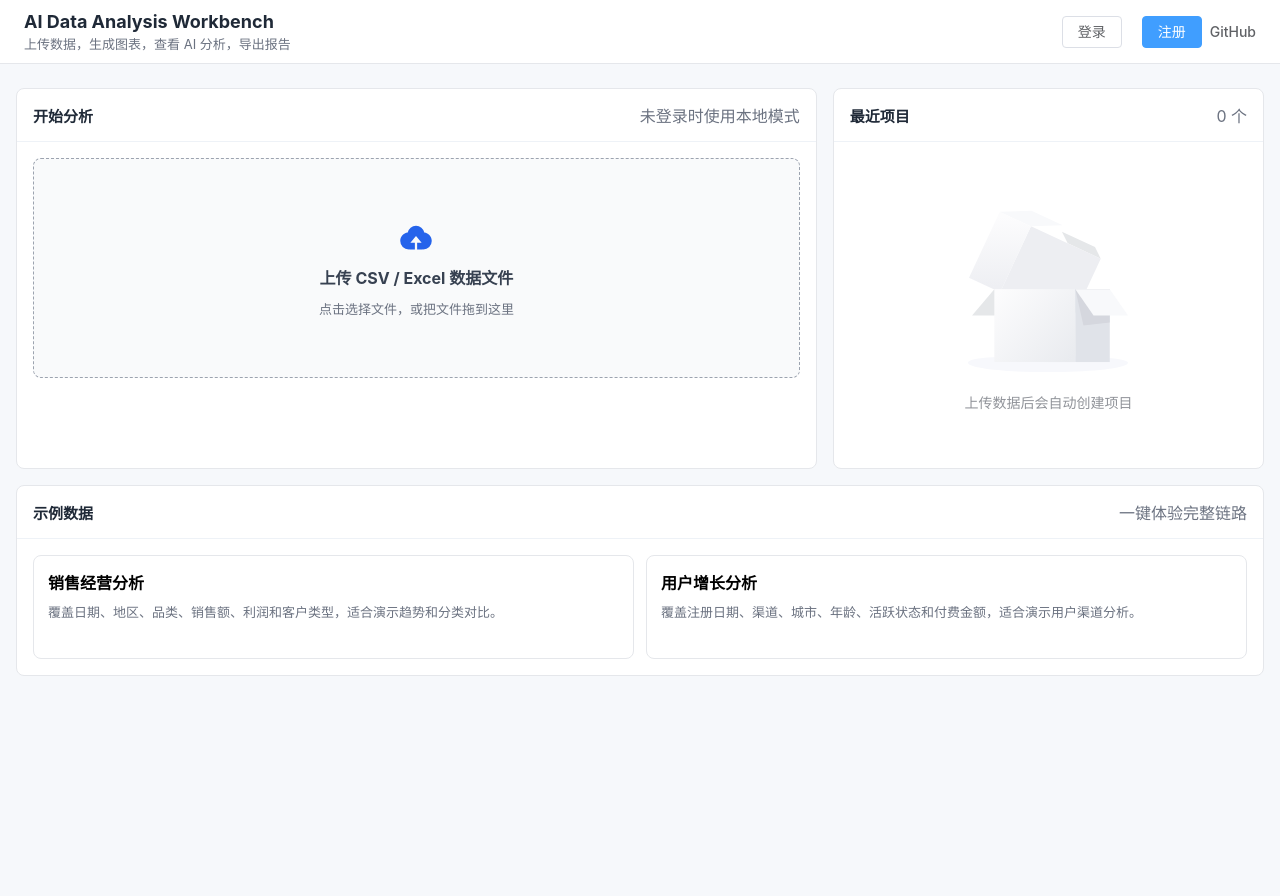
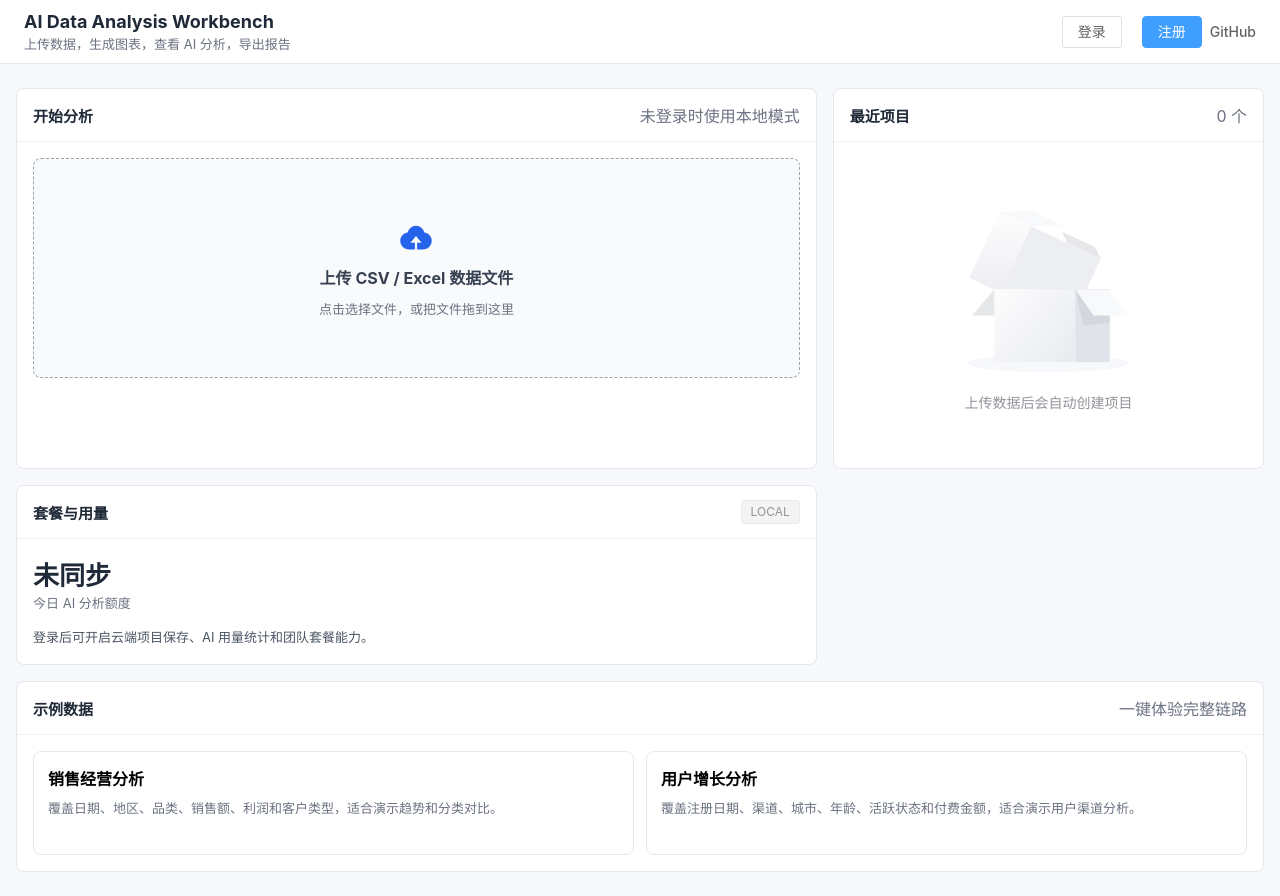
Before and after one commit to zayyo123/ai-data-analysis-workbench, a Vue app: page / in a window 1280 px wide. Before the commit the page ends 800 px from the top, so only its background shows below. Built offline with nearby package versions, Linux system fonts and the light colour scheme.

Commit message:
feat: show usage plan and saved reports

```diff
--- a/src/components/ai/AiAnalysisPanel.vue
+++ b/src/components/ai/AiAnalysisPanel.vue
@@ -1,9 +1,12 @@
 <script setup lang="ts">
+import type { AiReport } from '@/types/project'
+
 defineProps<{
   output: string
   generating: boolean
   canSave: boolean
   error?: string
+  reports?: AiReport[]
 }>()
 
 const emit = defineEmits<{
@@ -11,6 +14,7 @@ const emit = defineEmits<{
   stop: []
   save: []
   clear: []
+  loadReport: [report: AiReport]
 }>()
 </script>
 
@@ -69,6 +73,24 @@ const emit = defineEmits<{
           清空
         </el-button>
       </div>
+
+      <div
+        v-if="reports?.length"
+        class="report-list"
+      >
+        <p class="muted report-list-title">
+          已保存报告
+        </p>
+        <button
+          v-for="report in reports.slice(0, 5)"
+          :key="report.id"
+          class="report-item"
+          @click="emit('loadReport', report)"
+        >
+          <strong>{{ report.promptTitle }}</strong>
+          <span>{{ new Date(report.createdAt).toLocaleString() }}</span>
+        </button>
+      </div>
     </div>
   </div>
 </template>
@@ -93,4 +115,37 @@ pre {
   font-size: 13px;
   line-height: 1.7;
 }
+
+.report-list {
+  display: flex;
+  flex-direction: column;
+  gap: 8px;
+  margin-top: 14px;
+}
+
+.report-list-title {
+  margin: 0;
+  font-size: 12px;
+}
+
+.report-item {
+  display: flex;
+  cursor: pointer;
+  flex-direction: column;
+  gap: 3px;
+  border: 1px solid #e5e7eb;
+  border-radius: 8px;
+  background: #ffffff;
+  padding: 10px;
+  text-align: left;
+}
+
+.report-item:hover {
+  border-color: #0f766e;
+}
+
+.report-item span {
+  color: #6b7280;
+  font-size: 12px;
+}
 </style>
--- /dev/null
+++ b/src/components/billing/UsagePlanCard.vue
@@ -0,0 +1,87 @@
+<script setup lang="ts">
+import { computed } from 'vue'
+import type { AuthUser, UsageSummary } from '@/types/auth'
+
+const props = defineProps<{
+  user: AuthUser | null
+  usage: UsageSummary | null
+}>()
+
+const isLoggedIn = computed(() => Boolean(props.user))
+const limitText = computed(() => {
+  if (!props.usage) return '未同步'
+  if (props.usage.aiDailyLimit === null) return '不限次'
+  return `${props.usage.aiUsedToday}/${props.usage.aiDailyLimit}`
+})
+
+const usagePercent = computed(() => {
+  if (!props.usage?.aiDailyLimit) return 0
+  return Math.min(100, Math.round((props.usage.aiUsedToday / props.usage.aiDailyLimit) * 100))
+})
+
+const planDescription = computed(() => {
+  if (!isLoggedIn.value) return '登录后可开启云端项目保存、AI 用量统计和团队套餐能力。'
+  if (!props.usage) return '正在同步账号套餐和用量信息。'
+  if (props.usage.aiDailyLimit === null) return '当前套餐适合高频分析、团队协作和自动化报告。'
+  return '免费版适合演示和轻量分析，后续可升级为 Pro 解锁更高额度。'
+})
+</script>
+
+<template>
+  <div class="panel">
+    <div class="panel-header">
+      <h2 class="panel-title">
+        套餐与用量
+      </h2>
+      <el-tag :type="isLoggedIn ? 'success' : 'info'">
+        {{ usage?.plan ?? 'LOCAL' }}
+      </el-tag>
+    </div>
+    <div class="panel-body usage-card">
+      <div>
+        <p class="usage-value">
+          {{ limitText }}
+        </p>
+        <p class="muted usage-caption">
+          今日 AI 分析额度
+        </p>
+      </div>
+
+      <el-progress
+        v-if="usage?.aiDailyLimit"
+        :percentage="usagePercent"
+        :stroke-width="8"
+        :show-text="false"
+      />
+
+      <p class="usage-description">
+        {{ planDescription }}
+      </p>
+    </div>
+  </div>
+</template>
+
+<style scoped>
+.usage-card {
+  display: flex;
+  flex-direction: column;
+  gap: 12px;
+}
+
+.usage-value {
+  margin: 0;
+  font-size: 26px;
+  font-weight: 800;
+}
+
+.usage-caption,
+.usage-description {
+  margin: 0;
+  font-size: 13px;
+  line-height: 1.7;
+}
+
+.usage-description {
+  color: #4b5563;
+}
+</style>
--- /dev/null
+++ b/src/services/api/reportApi.ts
@@ -0,0 +1,22 @@
+import type { AiReport } from '@/types/project'
+import { apiRequest } from './httpClient'
+
+interface ServerAiReport {
+  id: string
+  type: AiReport['type']
+  promptTitle: string
+  content: string
+  createdAt: string
+}
+
+export async function listRemoteReports(projectId: string): Promise<AiReport[]> {
+  const response = await apiRequest<{ reports: ServerAiReport[] }>(`/reports/${projectId}`)
+  return response.reports.map((report) => ({
+    id: report.id,
+    type: report.type,
+    promptTitle: report.promptTitle,
+    content: report.content,
+    finished: true,
+    createdAt: new Date(report.createdAt).getTime(),
+  }))
+}
--- a/src/stores/aiStore.ts
+++ b/src/stores/aiStore.ts
@@ -86,6 +86,11 @@ export const useAiStore = defineStore('ai', () => {
     error.value = ''
   }
 
+  function loadReport(report: AiReport): void {
+    output.value = report.content
+    error.value = ''
+  }
+
   return {
     output,
     generating,
@@ -94,6 +99,7 @@ export const useAiStore = defineStore('ai', () => {
     generateAnalysis,
     stopGeneration,
     saveCurrentReport,
+    loadReport,
     clearCurrentOutput,
   }
 })
--- a/src/stores/projectStore.ts
+++ b/src/stores/projectStore.ts
@@ -1,6 +1,7 @@
 import { defineStore } from 'pinia'
 import { ref } from 'vue'
 import { getRemoteProject, listRemoteProjects, updateRemoteProject } from '@/services/api/projectApi'
+import { listRemoteReports } from '@/services/api/reportApi'
 import type { DashboardConfig } from '@/types/chart'
 import type { AiReport, AnalysisProject } from '@/types/project'
 import { loadProjects, saveProjects } from '@/services/storage/projectStorage'
@@ -99,6 +100,20 @@ export const useProjectStore = defineStore('project', () => {
     }
   }
 
+  async function refreshCurrentReports(): Promise<void> {
+    const authStore = useAuthStore()
+    if (!authStore.isAuthenticated || !currentProject.value) return
+
+    syncError.value = ''
+    try {
+      currentProject.value.aiReports = await listRemoteReports(currentProject.value.id)
+      projects.value = projects.value.map((project) => (project.id === currentProject.value?.id ? currentProject.value : project))
+      persist()
+    } catch (caughtError) {
+      syncError.value = caughtError instanceof Error ? caughtError.message : '远程报告同步失败'
+    }
+  }
+
   function deleteProject(projectId: string): void {
     projects.value = projects.value.filter((project) => project.id !== projectId)
     if (currentProject.value?.id === projectId) currentProject.value = null
@@ -121,6 +136,7 @@ export const useProjectStore = defineStore('project', () => {
     refreshRemoteProjects,
     loadRemoteProject,
     syncCurrentProject,
+    refreshCurrentReports,
     deleteProject,
   }
 })
--- a/src/views/HomeView.vue
+++ b/src/views/HomeView.vue
@@ -2,6 +2,7 @@
 import { onMounted, watch } from 'vue'
 import { useRouter } from 'vue-router'
 import { ElMessage } from 'element-plus'
+import UsagePlanCard from '@/components/billing/UsagePlanCard.vue'
 import FileDropzone from '@/components/upload/FileDropzone.vue'
 import { sampleDatasets, type SampleDataset } from '@/data/sampleDatasets'
 import { createRemoteDataset } from '@/services/api/datasetApi'
@@ -188,6 +189,11 @@ function logout(): void {
         </div>
       </div>
 
+      <UsagePlanCard
+        :user="authStore.user"
+        :usage="authStore.usage"
+      />
+
       <div class="panel sample-panel">
         <div class="panel-header">
           <h2 class="panel-title">
--- a/src/views/WorkbenchView.vue
+++ b/src/views/WorkbenchView.vue
@@ -3,6 +3,7 @@ import { computed, onMounted } from 'vue'
 import { useRoute, useRouter } from 'vue-router'
 import { ElMessage } from 'element-plus'
 import AiAnalysisPanel from '@/components/ai/AiAnalysisPanel.vue'
+import UsagePlanCard from '@/components/billing/UsagePlanCard.vue'
 import ChartConfigPanel from '@/components/chart/ChartConfigPanel.vue'
 import ChartRecommendationList from '@/components/chart/ChartRecommendationList.vue'
 import DataPreviewTable from '@/components/data-table/DataPreviewTable.vue'
@@ -43,6 +44,7 @@ async function restoreProjectContext(): Promise<void> {
   if (projectStore.currentProject) {
     dashboardStore.replaceDashboard(projectStore.currentProject.dashboard)
     await restoreProjectDataset(projectStore.currentProject.datasetId)
+    await projectStore.refreshCurrentReports()
   }
 }
 
@@ -199,10 +201,16 @@ function saveAiReport(): void {
           :generating="aiStore.generating"
           :can-save="aiStore.canSave"
           :error="aiStore.error"
+          :reports="projectStore.currentProject?.aiReports"
           @generate="aiStore.generateAnalysis"
           @stop="aiStore.stopGeneration"
           @save="saveAiReport"
+          @load-report="aiStore.loadReport"
           @clear="aiStore.clearCurrentOutput"
+        />
+        <UsagePlanCard
+          :user="authStore.user"
+          :usage="authStore.usage"
         />
       </aside>
     </section>
```
Also changed, not shown: 1 other file (tests, documents, lock files or other folders).
